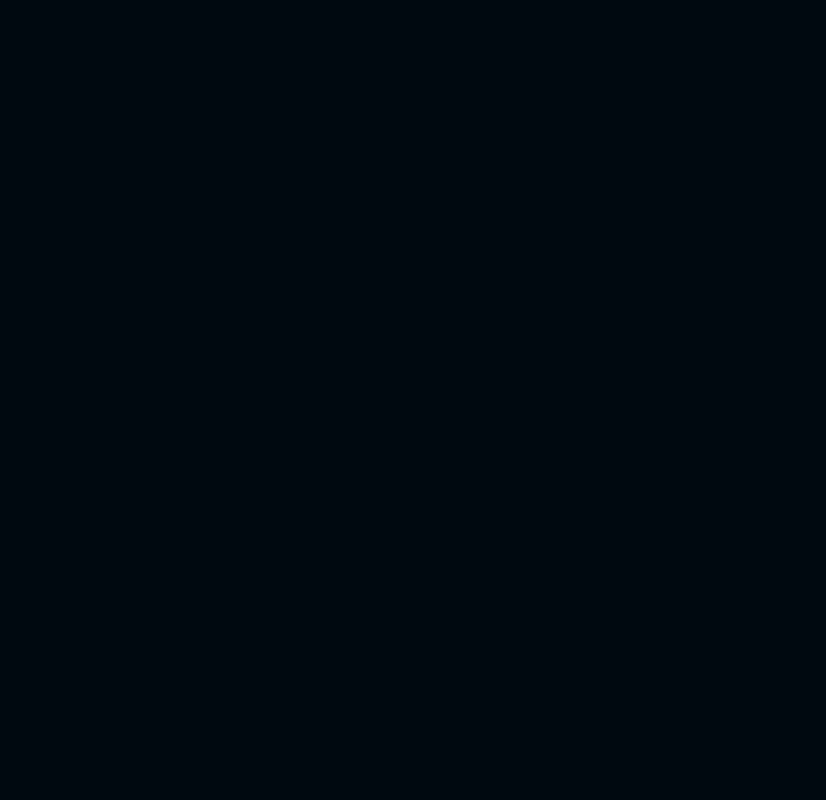
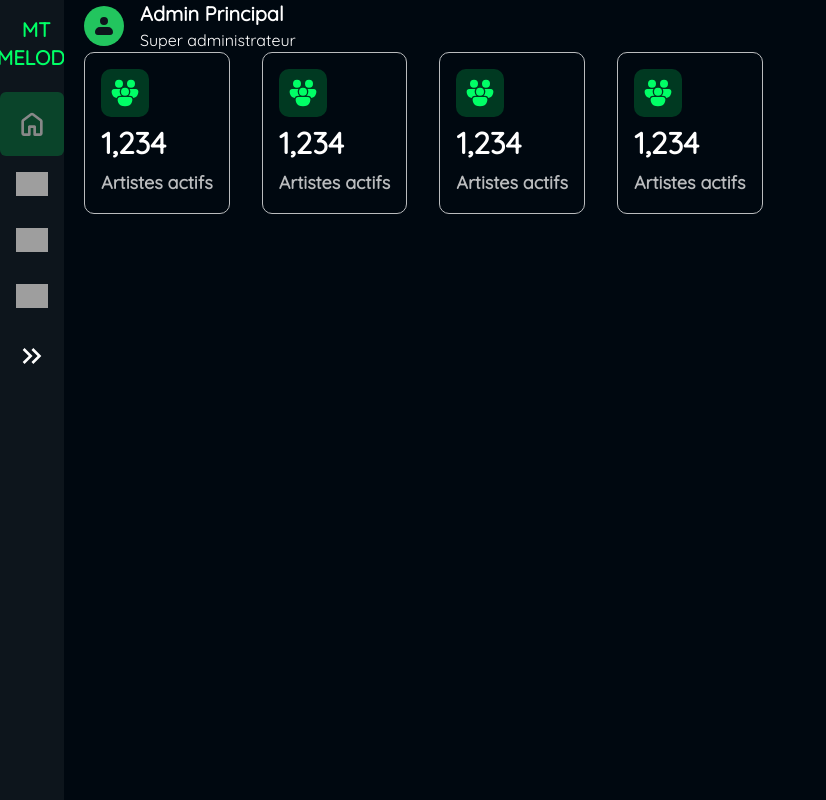
Before and after one commit to ValentinRndn/mt-melody, a Vue app: page /adminHome in a window 1280 px wide. Before the commit this address had no page. Shown: the whole page, without its empty margins (0-826 px from the left). Built offline with nearby package versions, Linux system fonts and the light colour scheme; grey boxes are pictures that could not be loaded.

Commit message:
[ADD] Admin page home design

```diff
--- a/frontend/src/components/Navbar.vue
+++ b/frontend/src/components/Navbar.vue
@@ -1,172 +1,159 @@
 <template>
-  <nav class="navbar bg-darkgray mb-4">
-    <div class="container mx-auto px-4 sm:px-6 lg:px-8">
-      <div class="flex justify-between items-center h-16">
-        <!-- Logo -->
-        <div class="flex-shrink-0 flex items-center">
-          <router-link to="/" class="text-2xl font-bold textGradient">Academ-Message</router-link>
-        </div>
+  <aside :class="{ 'is-expanded': is_expanded }" class="flex flex-col w-[calc(2rem+32px)] min-h-[100vh] overflow-hidden p-4 bg-bluegrey text-lightgrey ease-out duration-200">
 
-        <!-- Navigation Links pour petits écrans -->
-        <div class="flex md:hidden space-x-8 font-semibold text-lg">
-          <router-link
-            v-if="userRole === 'admin'"
-            to="/adminPage"
-            class="text-white hover:text-purplee"
-            :class="{ 'active-link': $route.path === '/adminPage' }"
-          >
-            Accueil
-          </router-link>
-          <router-link
-            to="/"
-            class="text-white hover:text-purplee"
-            :class="{ 'active-link': $route.path === '/' }"
-          >
-            Conversations
-          </router-link>
-          <router-link
-            to="/professors"
-            class="text-white hover:text-purplee"
-            :class="{ 'active-link': $route.path === '/professors' }"
-          >
-            Professeurs
-          </router-link>
-        </div>
+    <div class="navigation my-0 -mx-4 z-10">
+      <div class="title-nav flex justify-center items-center gap-2 text-xl mb-5 ">
+      <svg xmlns="http://www.w3.org/2000/svg" class="text-lightgreen" width="32" height="32" viewBox="0 0 512 512"><path d="M426 32.1c-2.2 0-5.1.6-5.1.6L203.3 65.9C189.5 69.6 177 83 176 97.5V384h-61v-.1c-28 0-51.1 20-51.1 48s23.1 48 51.3 48h36.2c15.3 0 28.9-6.9 38.3-17.5.1-.1.3-.1.4-.2.6-.6 1-1.5 1.5-2.1 1.3-1.6 2.4-3.2 3.4-5 9.6-14.1 13-32.8 13-41.1V182l208-38v192h-60.5c-28.3 0-51.2 19.9-51.2 48s22.9 48 51.2 48h37.2c18.2 0 34.1-6 43.2-21h.2c9-12 12-30.2 12-54.9V53.3c-.1-11.7-10-21.2-22.1-21.2z" fill="#888888"/></svg>
+      <h1 class="text-lightgreen text-center font-bold">MT MELODY</h1>
+    </div>
+      <router-link :class="['button ', { 'bg-lightgreen bg-opacity-20 text-lightgreen rounded-md': currentPage === '/adminHome' }]" to="/adminHome">
+        <img src="../assets/navbar/home.svg" alt="logo" class="material-icons w-[2rem] mt-4 mb-4" >
+        <span class="text" :class="{ 'text-lightgreen': currentPage === '/adminHome' }">Tableau de bord</span>
+      </router-link>
 
-        <!-- Boutons d'authentification ou photo de profil -->
-        <div class="flex md:hidden items-center space-x-4">
-          <template v-if="isAuthenticated">
-            <div class="relative profil-container flex items-center justify-center">
-              <img
-                :src="userProfilePicture"
-                alt="Profile"
-                class="w-10 h-10 rounded-full border border-gray-300 cursor-pointer"
-                @click="toggleProfileMenu"
-              />
-              <svg
-                xmlns="http://www.w3.org/2000/svg"
-                width="24"
-                height="24"
-                viewBox="0 0 24 24"
-                :class="['cursor-pointer text-white transition transform duration-200', isProfileMenuOpen ? 'rotate-180' : 'rotate-0']"
-                @click="toggleProfileMenu"
-              >
-                <path fill="currentColor" d="m12 15.4l-6-6L7.4 8l4.6 4.6L16.6 8L18 9.4z" />
-              </svg>
+      <router-link :class="['button ', { 'text-lightgreen bg-red': currentPage === '/backoffice/users' }]" to="/backoffice/users">
+        <img src="../assets/logo_utilisateur.svg" alt="logo" class="material-icons w-[2rem] mt-4 mb-4">
+        <span class="text" :class="{ 'text-lightgreen': currentPage === '/backoffice/users' }">Utilisateur</span>
+      </router-link>
 
-              <!-- Menu déroulant -->
-              <div v-if="isProfileMenuOpen" class="absolute right-0 mt-32 w-48 backdrop-blur-xl bg-darkgray border border-white shadow-lg rounded-md z-20">
-                <ul class="py-1 text-white">
-                  <li>
-                    <router-link to="profileParameter" class="block px-4 py-2 hover:bg-lightgray cursor-pointer">Paramètre profil</router-link>
-                  </li>
-                  <li>
-                    <a @click="logout" class="block px-4 py-2 hover:bg-lightgray cursor-pointer">Se déconnecter</a>
-                  </li>
-                </ul>
-              </div>
-            </div>
-          </template>
-          <template v-else>
-            <button @click="goToLogin" class="text-purplee rounded-lg border border-purplee p-2 hover:text-white">
-              Se connecter | S'inscrire
-            </button>
-          </template>
-        </div>
+      <router-link :class="['button ', { 'text-lightgreen bg-red': currentPage === '/backoffice/documentation' }]" to="/backoffice/documentation">
+        <img src="../../assets/logo_doc.svg" alt="logo" class="material-icons w-[2rem] mt-4 mb-4">
+        <span class="text" :class="{ 'text-lightgreen': currentPage === '/backoffice/documentation' }">Documentation</span>
+      </router-link>
 
-        <!-- Mobile Menu Button pour grands écrans -->
-        <div class="hidden md:flex items-center">
-          <button @click="isMobileMenuOpen = !isMobileMenuOpen" class="text-gray-500 hover:text-gray-900 focus:outline-none">
-            <svg xmlns="http://www.w3.org/2000/svg" class="h-6 w-6" fill="none" viewBox="0 0 24 24" stroke="currentColor">
-              <path stroke-linecap="round" stroke-linejoin="round" stroke-width="2" d="M4 6h16M4 12h16M4 18h16" />
-            </svg>
-          </button>
-        </div>
-      </div>
+      <router-link :class="['button ', { 'text-lightgreen bg-red': currentPage === '/backoffice/structure' }]" to="/backoffice/structure">
+        <img src="../../assets/structure_logo.png" alt="logo" class="material-icons w-[2rem] mt-4 mb-4">
+        <span class="text" :class="{ 'text-lightgreen': currentPage === '/backoffice/structure' }">Structure</span>
+      </router-link>
     </div>
 
-    <!-- Menu Mobile pour grands écrans -->
-    <div v-if="isMobileMenuOpen" class="hidden md:flex bg-white border-t border-gray-200">
-      <div class="pt-2 pb-3 space-y-1">
-        <router-link to="/" class="block px-4 py-2 text-gray-500 hover:text-gray-900" :class="{ 'active-link': $route.path === '/' }">Accueil</router-link>
-        <router-link to="/" class="block px-4 py-2 text-gray-500 hover:text-gray-900" :class="{ 'active-link': $route.path === '/' }">Conversations</router-link>
-        <router-link to="/professors" class="block px-4 py-2 text-gray-500 hover:text-gray-900" :class="{ 'active-link': $route.path === '/professors' }">Professeurs</router-link>
-      </div>
-      <div class="py-3 border-t border-gray-200">
-        <button @click="goToLogin" class="block w-full text-left px-4 py-2 text-gray-500 hover:text-gray-900">Se connecter</button>
-        <button @click="goToSignup" class="block w-full text-left px-4 py-2 bg-blue-500 text-white hover:bg-blue-600">S'inscrire</button>
-      </div>
+    <div class="menu-toggle-wrap flex justify-end items-end relative top-0 ease-out duration-200 mt-4 mb-4">
+      <button class="menu-toggle" @click="ToggleMenu">
+        <span class="material-icons">
+          <svg xmlns="http://www.w3.org/2000/svg" width="32" height="32" viewBox="0 0 24 24"><path fill="currentColor" d="M6.41 6L5 7.41L9.58 12L5 16.59L6.41 18l6-6z"/><path fill="currentColor" d="m13 6l-1.41 1.41L16.17 12l-4.58 4.59L13 18l6-6z"/></svg>
+        </span>
+      </button>
     </div>
-  </nav>
+
+  </aside>
 </template>
 
 
+
+<script setup>
+import { ref, watch } from 'vue';
+import { useRoute } from 'vue-router';
+
+const is_expanded = ref(false);
+const ToggleMenu = () => {
+  is_expanded.value = !is_expanded.value;
+};
+
+const currentPage = ref(''); // Initialisez currentPage avec une référence
+
+const route = useRoute(); // Obtenez la route actuelle avec useRoute
+
+watch(
+  () => route.path, // Surveillez la propriété path de l'objet route
+  (newPath) => {
+    currentPage.value = newPath; // Met à jour currentPage avec le chemin de la route actuelle
+  }
+);
+
+// Mettez à jour currentPage lorsque le composant est monté
+currentPage.value = route.path;
+</script>
+
+
+<style scoped>
+.button .text {
+  opacity: 0;
+  transition: opacity 0.3s ease-out;
+  overflow: hidden;
+  white-space: nowrap;
+}
+
+.button {
+  display: flex;
+  align-items: center;
+  text-decoration: none;
+  padding: 0 1rem;
+  transition: background-color 0.2s ease-out, width 0.2s ease-out;
+  gap: 10px;
+}
+
+.button:hover {
+  background-color: #f5c77e;
+}
+
+.menu .button {
+  display: flex;
+  align-items: center;
+  text-decoration: none;
+  padding: 0.5rem 1rem;
+  transition: background-color 0.2s ease-out;
+}
+
+.menu .button .material-icons {
+  font-size: 2rem;
+  color: #fff;
+  transition: color 0.2s ease-out;
+}
+
+.menu .button .text {
+  color: #fff;
+  transition: color 0.2s ease-out;
+}
+
+.is-expanded {
+  width: 250px;
+}
+
+.navigation .is_expanded {
+  top: -4rem;
+}
+
+.is-expanded .menu-toggle-wrap .menu-toggle {
+  transform: rotate(180deg);
+}
+
+.is-expanded .button .text {
+  opacity: 1;
+}
+
+.is-expanded .button {
+  margin: 20px;
+}
+
+.menu-toggle-wrap .menu-toggle {
+  transition: transform 0.2s ease-out;
+}
+
+.menu-toggle-wrap .menu-toggle .material-icons {
+  font-size: 2rem;
+  color: #fff;
+  transition: color 0.2s ease-out;
+}
+
+.menu-toggle-wrap .menu-toggle:hover .material-icons {
+  color: #f5c77e;
+  transform: translateX(0.5rem);
+}
+
+.menu-toggle-wrap .menu-toggle .material-icons .menu-toggle {
+  transform: rotate(-180deg);
+}
+
+</style>
+
+
+
+
+<!-- Exportation du composant -->
 <script>
-import axios from 'axios';
 
 export default {
-  data() {
-    return {
-      isMobileMenuOpen: false,
-      isProfileMenuOpen: false, // État pour gérer l'ouverture/fermeture du menu profil
-      isAuthenticated: false, // État pour vérifier si l'utilisateur est connecté
-      userProfilePicture: '' // URL de la photo de profil
-    };
-  },
-  mounted() {
-    this.checkAuthStatus();
-  },
-  methods: {
-    // Méthode pour vérifier si l'utilisateur est authentifié
-    checkAuthStatus() {
-      const token = localStorage.getItem('token');
-      if (token) {
-        this.isAuthenticated = true;
-
-        // Faire une requête pour obtenir le profil utilisateur
-        axios.get('http://localhost:5000/api/users/profile', {
-          headers: {
-            Authorization: `Bearer ${token}`,
-          }
-        })
-        .then((response) => {
-          this.userProfilePicture = `http://localhost:5000/uploads/${response.data.profilePicture}`;
-        })
-        .catch((error) => {
-          console.error('Erreur lors de la récupération des informations du profil:', error);
-          this.userProfilePicture = 'default-profile-pic-url.jpg'; // Image par défaut si erreur
-        });
-      }
-    },
-    toggleProfileMenu() {
-      this.isProfileMenuOpen = !this.isProfileMenuOpen;
-    },
-    goToLogin() {
-      this.$router.push({ name: 'auth' });
-    },
-    goToSignup() {
-      this.$router.push({ name: 'signup' });
-    },
-    logout() {
-      // Supprimer le token et déconnecter l'utilisateur
-      localStorage.removeItem('token');
-      this.isAuthenticated = false;
-      this.isProfileMenuOpen = false;
-      this.$router.push({ name: 'auth' }); // Redirige vers la page de connexion après déconnexion
-    }
-  }
-};
-</script>
-
-<style scoped>
-.profil-container {
-  position: relative;
+  name: 'AdminBar',
 }
 
-.active-link {
-  text-decoration: underline;
-  text-underline-offset: 4px;
-  text-decoration-thickness: 2px;
-  color: rgba(217,167,228,1);
-}
-</style>
+</script>
--- /dev/null
+++ b/frontend/src/views/AdminDashboard/AdminHome.vue
@@ -0,0 +1,56 @@
+<template>
+    <div class="admin-home-container flex">
+    <Navbar class="mr-5"/>
+
+    <div class="admin-home-right-container">
+    <div class="user-container flex h-fit w-fit items-center gap-4">
+        <div class="profil-picture-container">
+            <svg xmlns="http://www.w3.org/2000/svg" class="bg-green-500 p-2 rounded-full" width="40" height="40" viewBox="0 0 24 24"><path fill="#0D151C" fill-rule="evenodd" d="M8 7a4 4 0 1 1 8 0a4 4 0 0 1-8 0m0 6a5 5 0 0 0-5 5a3 3 0 0 0 3 3h12a3 3 0 0 0 3-3a5 5 0 0 0-5-5z" clip-rule="evenodd"/></svg>
+        </div>
+        <div class="profil-text-container text-white flex flex-col">
+            <span class="text-xl font-bold">Admin Principal</span>
+            <span>Super administrateur</span>
+        </div>
+    </div>
+
+    <div class="stats-container flex gap-8 w-full">
+        <div class="stat-container border border-lightgrey rounded-[10px] p-4 flex flex-col gap-2 ">
+            <svg xmlns="http://www.w3.org/2000/svg" width="48" height="48" class="bg-lightgreen bg-opacity-20  rounded-[10px] p-2" viewBox="0 0 24 24"><path fill="#00FF66" d="M7.5 8a3 3 0 1 0 0-6a3 3 0 0 0 0 6M2 10.768C2 9.79 2.791 9 3.768 9h4.767A4 4 0 0 0 8 11a4 4 0 0 0 1.354 3H8.268a2.77 2.77 0 0 0-2.593 1.796c-1.498-.366-2.427-1.183-2.974-2.093C2 12.536 2 11.336 2 11.127zM16 11a4 4 0 0 0-.535-2h4.767C21.21 9 22 9.791 22 10.768v.36c0 .207 0 1.408-.7 2.575c-.548.91-1.477 1.727-2.975 2.093A2.77 2.77 0 0 0 15.732 14h-1.086A4 4 0 0 0 16 11m3.5-6a3 3 0 1 1-6 0a3 3 0 0 1 6 0m-13 11.768C6.5 15.79 7.291 15 8.268 15h7.464c.977 0 1.768.791 1.768 1.768v.36c0 .207 0 1.408-.7 2.575C16.057 20.937 14.613 22 12 22s-4.058-1.063-4.8-2.297c-.7-1.167-.7-2.367-.7-2.576zM12 14a3 3 0 1 0 0-6a3 3 0 0 0 0 6"/></svg>
+            <span class="text-white text-3xl font-semibold">1,234</span>
+            <p class="text-lightgrey text-lg font-semibold">Artistes actifs</p>
+        </div>
+
+        <div class="stat-container border border-lightgrey rounded-[10px] p-4 flex flex-col gap-2 ">
+            <svg xmlns="http://www.w3.org/2000/svg" width="48" height="48" class="bg-lightgreen bg-opacity-20  rounded-[10px] p-2" viewBox="0 0 24 24"><path fill="#00FF66" d="M7.5 8a3 3 0 1 0 0-6a3 3 0 0 0 0 6M2 10.768C2 9.79 2.791 9 3.768 9h4.767A4 4 0 0 0 8 11a4 4 0 0 0 1.354 3H8.268a2.77 2.77 0 0 0-2.593 1.796c-1.498-.366-2.427-1.183-2.974-2.093C2 12.536 2 11.336 2 11.127zM16 11a4 4 0 0 0-.535-2h4.767C21.21 9 22 9.791 22 10.768v.36c0 .207 0 1.408-.7 2.575c-.548.91-1.477 1.727-2.975 2.093A2.77 2.77 0 0 0 15.732 14h-1.086A4 4 0 0 0 16 11m3.5-6a3 3 0 1 1-6 0a3 3 0 0 1 6 0m-13 11.768C6.5 15.79 7.291 15 8.268 15h7.464c.977 0 1.768.791 1.768 1.768v.36c0 .207 0 1.408-.7 2.575C16.057 20.937 14.613 22 12 22s-4.058-1.063-4.8-2.297c-.7-1.167-.7-2.367-.7-2.576zM12 14a3 3 0 1 0 0-6a3 3 0 0 0 0 6"/></svg>
+            <span class="text-white text-3xl font-semibold">1,234</span>
+            <p class="text-lightgrey text-lg font-semibold">Artistes actifs</p>
+        </div>
+
+        <div class="stat-container border border-lightgrey rounded-[10px] p-4 flex flex-col gap-2 ">
+            <svg xmlns="http://www.w3.org/2000/svg" width="48" height="48" class="bg-lightgreen bg-opacity-20  rounded-[10px] p-2" viewBox="0 0 24 24"><path fill="#00FF66" d="M7.5 8a3 3 0 1 0 0-6a3 3 0 0 0 0 6M2 10.768C2 9.79 2.791 9 3.768 9h4.767A4 4 0 0 0 8 11a4 4 0 0 0 1.354 3H8.268a2.77 2.77 0 0 0-2.593 1.796c-1.498-.366-2.427-1.183-2.974-2.093C2 12.536 2 11.336 2 11.127zM16 11a4 4 0 0 0-.535-2h4.767C21.21 9 22 9.791 22 10.768v.36c0 .207 0 1.408-.7 2.575c-.548.91-1.477 1.727-2.975 2.093A2.77 2.77 0 0 0 15.732 14h-1.086A4 4 0 0 0 16 11m3.5-6a3 3 0 1 1-6 0a3 3 0 0 1 6 0m-13 11.768C6.5 15.79 7.291 15 8.268 15h7.464c.977 0 1.768.791 1.768 1.768v.36c0 .207 0 1.408-.7 2.575C16.057 20.937 14.613 22 12 22s-4.058-1.063-4.8-2.297c-.7-1.167-.7-2.367-.7-2.576zM12 14a3 3 0 1 0 0-6a3 3 0 0 0 0 6"/></svg>
+            <span class="text-white text-3xl font-semibold">1,234</span>
+            <p class="text-lightgrey text-lg font-semibold">Artistes actifs</p>
+        </div>
+
+        <div class="stat-container border border-lightgrey rounded-[10px] p-4 flex flex-col gap-2 ">
+            <svg xmlns="http://www.w3.org/2000/svg" width="48" height="48" class="bg-lightgreen bg-opacity-20  rounded-[10px] p-2" viewBox="0 0 24 24"><path fill="#00FF66" d="M7.5 8a3 3 0 1 0 0-6a3 3 0 0 0 0 6M2 10.768C2 9.79 2.791 9 3.768 9h4.767A4 4 0 0 0 8 11a4 4 0 0 0 1.354 3H8.268a2.77 2.77 0 0 0-2.593 1.796c-1.498-.366-2.427-1.183-2.974-2.093C2 12.536 2 11.336 2 11.127zM16 11a4 4 0 0 0-.535-2h4.767C21.21 9 22 9.791 22 10.768v.36c0 .207 0 1.408-.7 2.575c-.548.91-1.477 1.727-2.975 2.093A2.77 2.77 0 0 0 15.732 14h-1.086A4 4 0 0 0 16 11m3.5-6a3 3 0 1 1-6 0a3 3 0 0 1 6 0m-13 11.768C6.5 15.79 7.291 15 8.268 15h7.464c.977 0 1.768.791 1.768 1.768v.36c0 .207 0 1.408-.7 2.575C16.057 20.937 14.613 22 12 22s-4.058-1.063-4.8-2.297c-.7-1.167-.7-2.367-.7-2.576zM12 14a3 3 0 1 0 0-6a3 3 0 0 0 0 6"/></svg>
+            <span class="text-white text-3xl font-semibold">1,234</span>
+            <p class="text-lightgrey text-lg font-semibold">Artistes actifs</p>
+        </div>
+    </div>
+</div>
+</div>
+</template>
+
+
+
+<script>
+import Navbar from '../../components/Navbar.vue';
+export default {
+    name: 'AdminHome',
+    components: {
+        Navbar
+    }
+}
+
+</script>
--- a/frontend/src/views/Home.vue
+++ b/frontend/src/views/Home.vue
@@ -14,20 +14,23 @@
     <span class="text-white text-center text-xl mt-4">Sélectionnez votre espace de travail</span>
 
     <div class="home-cards-container flex gap-12 h-full items-center">
+        <router-link to="/adminHome">
         <div class="card-container flex flex-col items-center justify-center z-10 py-4 gap-4 bg-bluegrey h-[350px] rounded-[20px] w-[350px] p-2 text-center cursor-pointer relative overflow-hidden transition-all ease duration-300 ">
             <svg xmlns="http://www.w3.org/2000/svg" width="100" height="100" viewBox="0 0 24 24"><circle cx="17" cy="15.5" r="1.12" fill="#00FF66" fill-rule="evenodd"/><path fill="#888888" fill-rule="evenodd" d="M17 17.5c-.73 0-2.19.36-2.24 1.08c.5.71 1.32 1.17 2.24 1.17s1.74-.46 2.24-1.17c-.05-.72-1.51-1.08-2.24-1.08"/><path fill="#888888" fill-rule="evenodd" d="M18 11.09V6.27L10.5 3L3 6.27v4.91c0 4.54 3.2 8.79 7.5 9.82c.55-.13 1.08-.32 1.6-.55A5.97 5.97 0 0 0 17 23c3.31 0 6-2.69 6-6c0-2.97-2.16-5.43-5-5.91M11 17c0 .56.08 1.11.23 1.62c-.24.11-.48.22-.73.3c-3.17-1-5.5-4.24-5.5-7.74v-3.6l5.5-2.4l5.5 2.4v3.51c-2.84.48-5 2.94-5 5.91m6 4c-2.21 0-4-1.79-4-4s1.79-4 4-4s4 1.79 4 4s-1.79 4-4 4"/></svg>
             <h2 class="text-white text-[1.5rem] font-bold">Administration</h2>
             <p class="text-lightgrey">Gérez les artistes, les contenus et les analyses de la plateforme</p>
             <button class="bg-lightgreen text-bluegrey px-4 py-2 rounded-[25px] font-bold">Accéder</button>
         </div>
+    </router-link>
 
+    <router-link to="/artistHome">
         <div class="card-container flex flex-col items-center justify-center z-10 py-4 gap-4 bg-bluegrey h-[350px] rounded-[20px] w-[350px] p-2 text-center cursor-pointer relative overflow-hidden transition-all ease duration-300 ">
             <svg xmlns="http://www.w3.org/2000/svg" width="100" height="100" viewBox="0 0 20 20"><g fill="#00FF66"><path fill-rule="evenodd" d="M6.75 3.81a1 1 0 0 1 .906-.996l9-.846a1 1 0 0 1 1.094.996v2.181a1 1 0 0 1-.901.995l-9 .893a1 1 0 0 1-1.099-.995z" clip-rule="evenodd"/><ellipse cx="14.75" cy="15" rx="3" ry="2.5"/><ellipse cx="5.75" cy="16" rx="3" ry="2.5"/><path fill-rule="evenodd" d="M15.75 5h2v10h-2zm-9 1h2v10h-2z" clip-rule="evenodd"/></g></svg>
             <h2 class="text-white text-[1.5rem] font-bold">Espace Artiste</h2>
             <p class="text-lightgrey">Gérez votre musique, vos statistiques et vos revenus</p>
             <button class="bg-lightgreen text-bluegrey px-4 py-2 rounded-[25px] font-bold">Accéder</button>
-
         </div>
+    </router-link>
     </div>
 
 </div>
```
Also changed, not shown: frontend/src/main.js (+17 -4 lines), frontend/src/style.css (+0 -9 lines), frontend/src/views/ArtistDashboard/ArtistHome.vue (added, +14 -0 lines), frontend/src/assets/navbar/home.svg (added).
